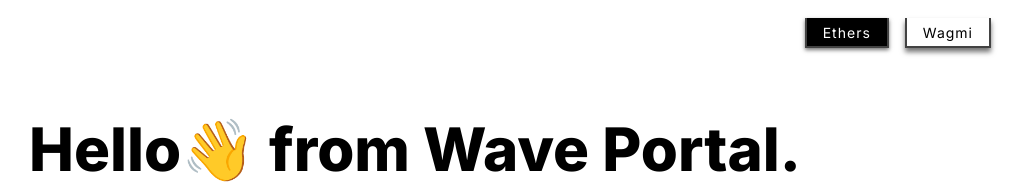
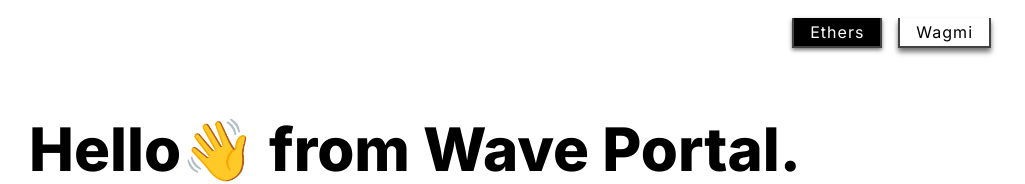
Before and after one commit to kranthicodes/eth-wave-portal, a Next.js app in the folder client/: page / in a window 1280 px wide. Shown: the top 184 px of the page, without its empty margins (225-1250 px from the left). Built offline with nearby package versions, Linux system fonts and the light colour scheme.

Commit message:
fix: wrap Link around NavItem

```diff
--- a/client/components/NavBar.tsx
+++ b/client/components/NavBar.tsx
@@ -28,9 +28,9 @@ export default function NavBar() {
     <NavContainer>
       <NavMenu>
         {MENU_ITEMS.map((menuItem) => (
-          <NavItem key={menuItem.id} variant={isActive(menuItem.path)}>
-            <Link href={menuItem.path}>{menuItem.name}</Link>
-          </NavItem>
+          <Link key={menuItem.id} href={menuItem.path}>
+            <NavItem variant={isActive(menuItem.path)}>{menuItem.name}</NavItem>
+          </Link>
         ))}
       </NavMenu>
     </NavContainer>
```
